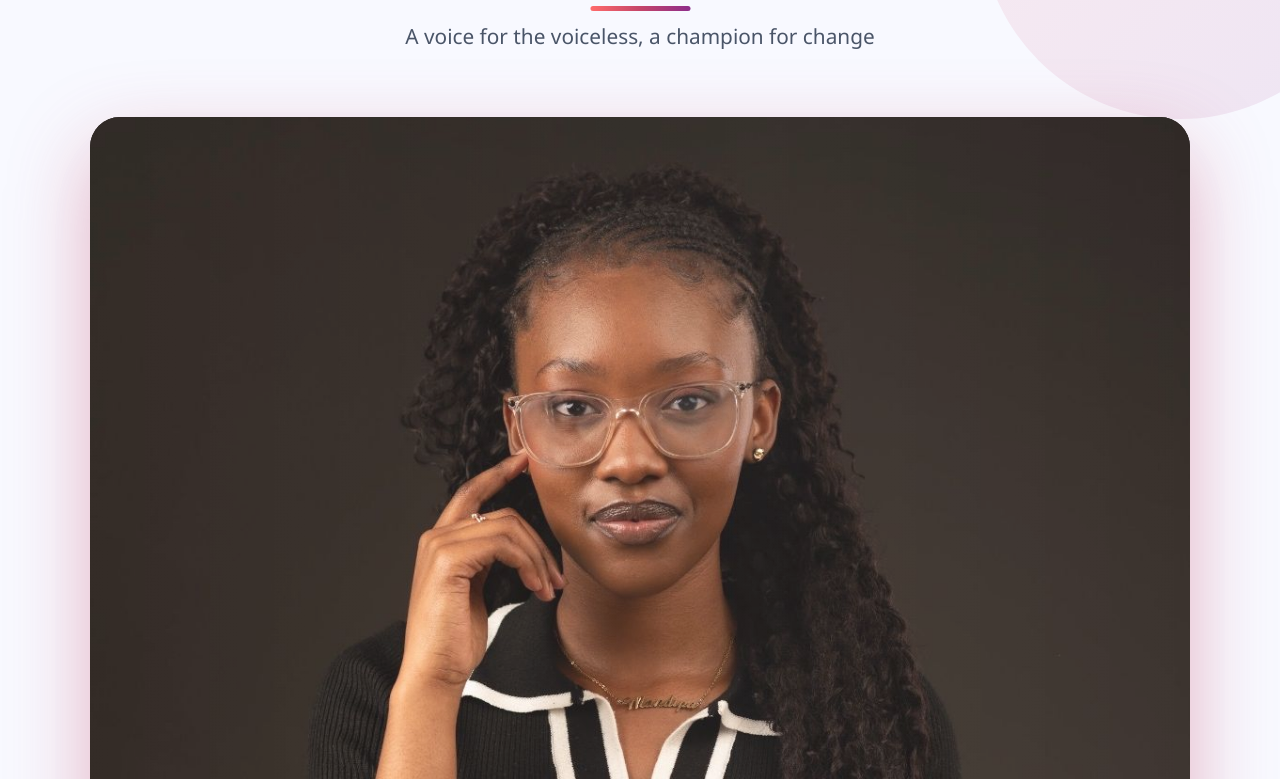
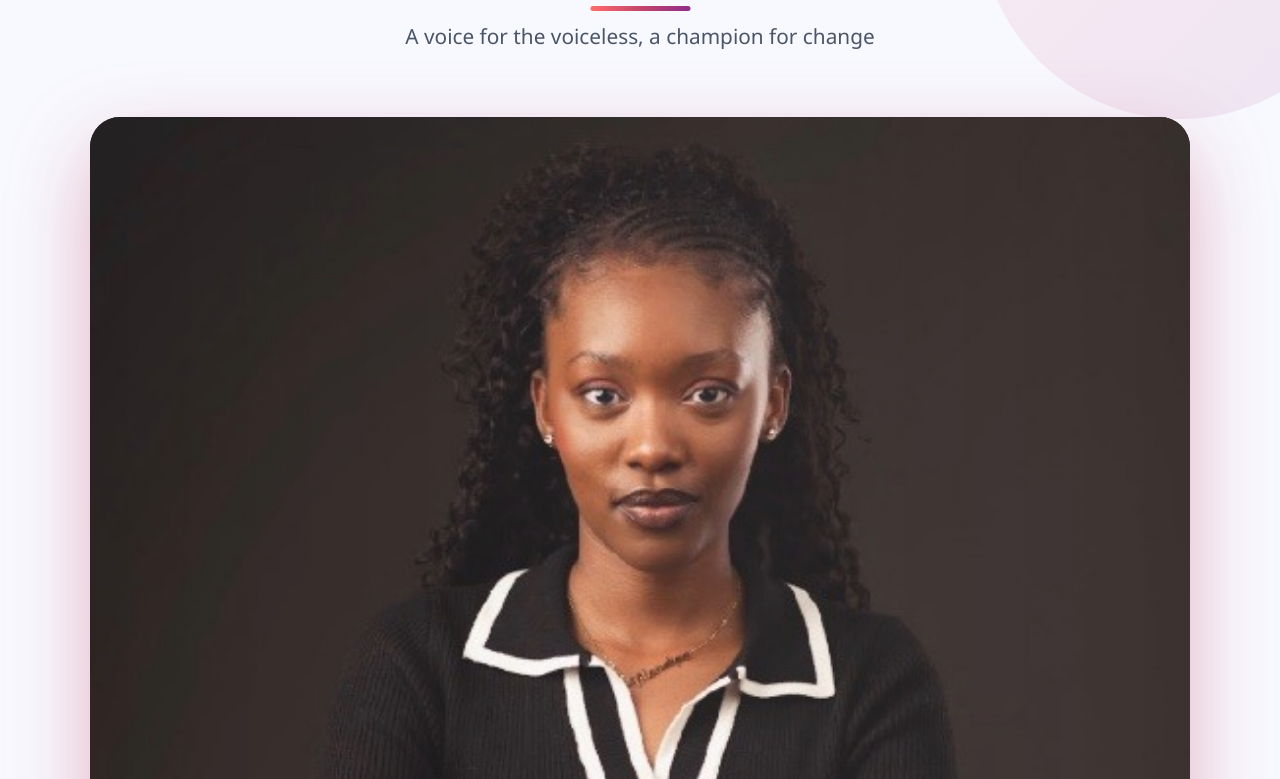
Before and after one commit to MrSharon/Her.Armour, a website: page index.html in a window 1280 px wide. Shown: the part 981-1760 px from the top of the page. Drawn offline with Linux system fonts and the light colour scheme.

Commit message:
Merge remote-tracking branch 'origin/master'

```diff
--- a/index.html
+++ b/index.html
@@ -1291,7 +1291,7 @@
             <!-- Founder image placeholder -->
             <div class="founder-image">
                 <picture class="founder-image-placeholder">
-                    <img alt="Her Armour Founder" src="images/mandipa2.jpeg" style="width:100%;">
+                    <img alt="Her Armour Founder" src="images/mandipa.jpeg" style="width:100%;">
                 </picture>
 
                 <h2 class="founder-name">Mandipa Amantle Hlabano</h2>
```
